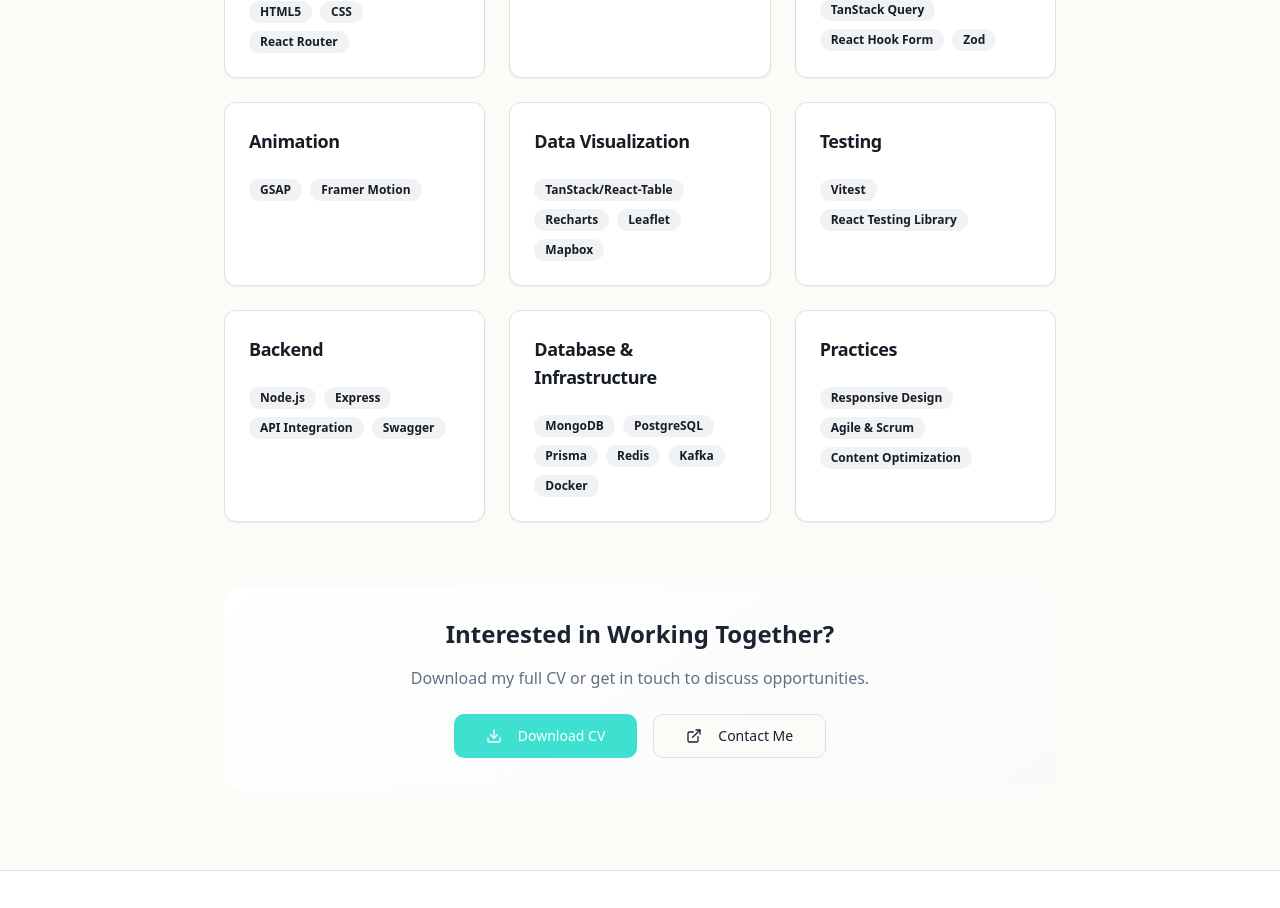
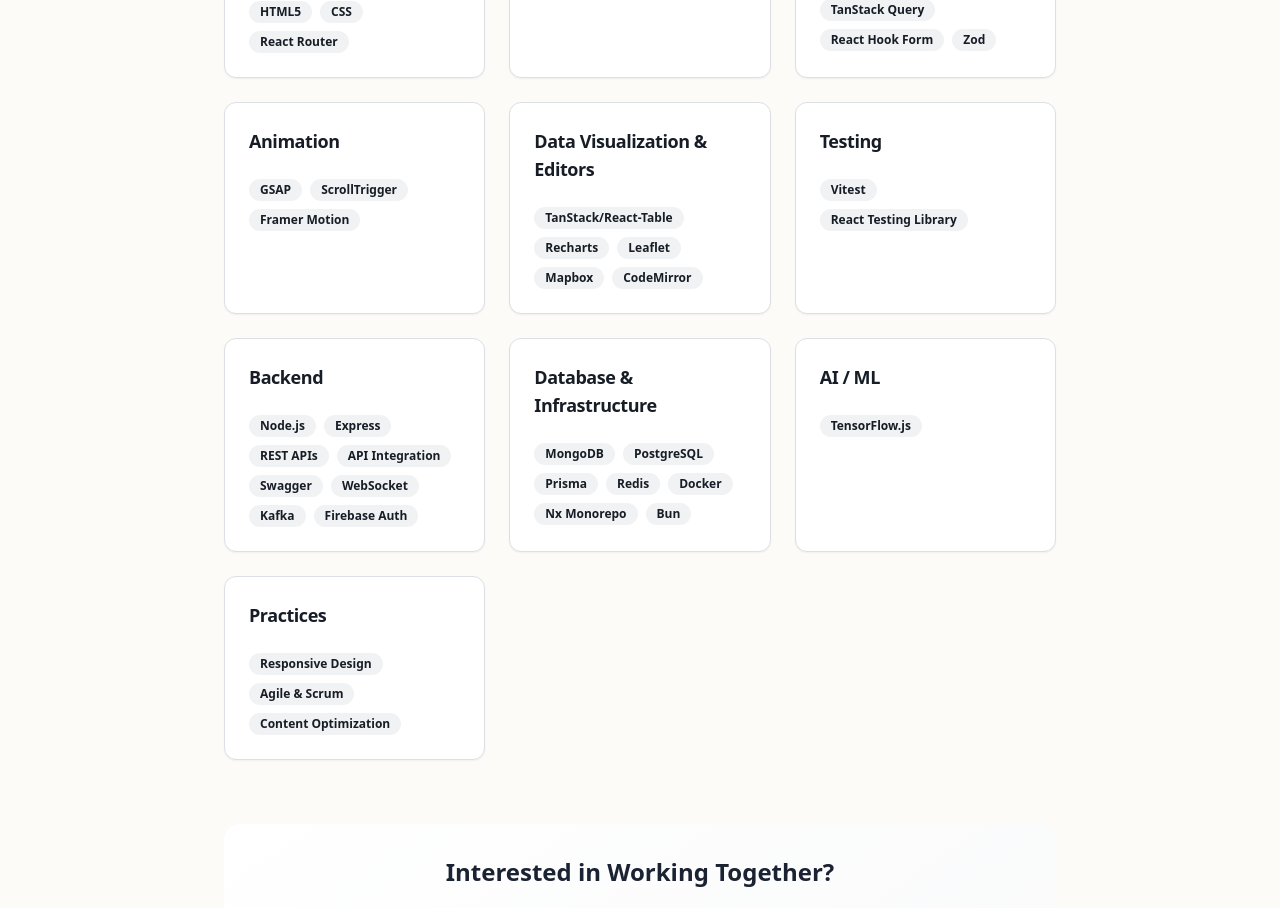
Before and after one commit to harunaGuru/dauda-builds-code, a React (Vite) app: page /experience in a window 1280 px wide. Shown: the part 2020-2928 px from the top of the page. Built offline with nearby package versions, Linux system fonts and the light colour scheme; the HTML template or start-up script is replaced by a standard one.

Commit message:
Changes
Co-authored-by: harunaGuru <87722332+harunaGuru@users.noreply.github.com>

```diff
--- a/src/pages/Experience.tsx
+++ b/src/pages/Experience.tsx
@@ -123,15 +123,16 @@ const Experience = () => {
     },
     {
       category: "Animation",
-      items: ["GSAP", "Framer Motion"],
+      items: ["GSAP", "ScrollTrigger", "Framer Motion"],
     },
     {
-      category: "Data Visualization",
+      category: "Data Visualization & Editors",
       items: [
         "TanStack/React-Table",
         "Recharts",
         "Leaflet",
         "Mapbox",
+        "CodeMirror",
       ],
     },
     {
@@ -143,8 +144,12 @@ const Experience = () => {
       items: [
         "Node.js",
         "Express",
+        "REST APIs",
         "API Integration",
         "Swagger",
+        "WebSocket",
+        "Kafka",
+        "Firebase Auth",
       ],
     },
     {
@@ -154,9 +159,14 @@ const Experience = () => {
         "PostgreSQL",
         "Prisma",
         "Redis",
-        "Kafka",
         "Docker",
+        "Nx Monorepo",
+        "Bun",
       ],
+    },
+    {
+      category: "AI / ML",
+      items: ["TensorFlow.js"],
     },
     {
       category: "Practices",
```
